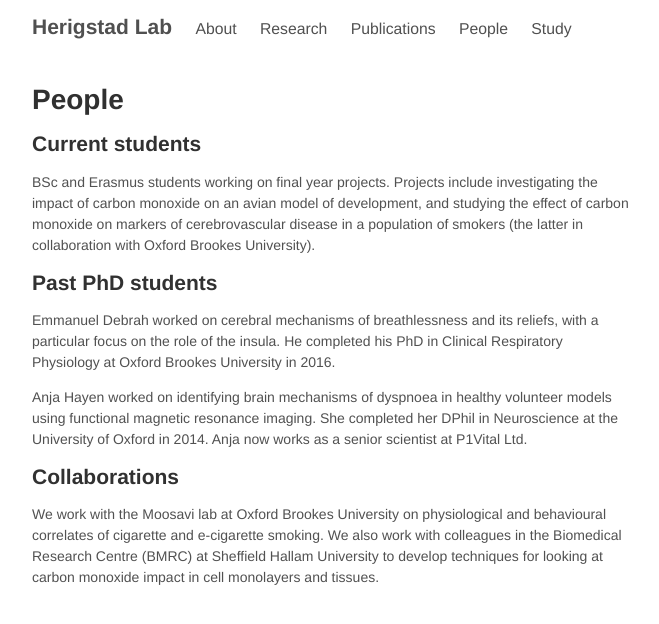
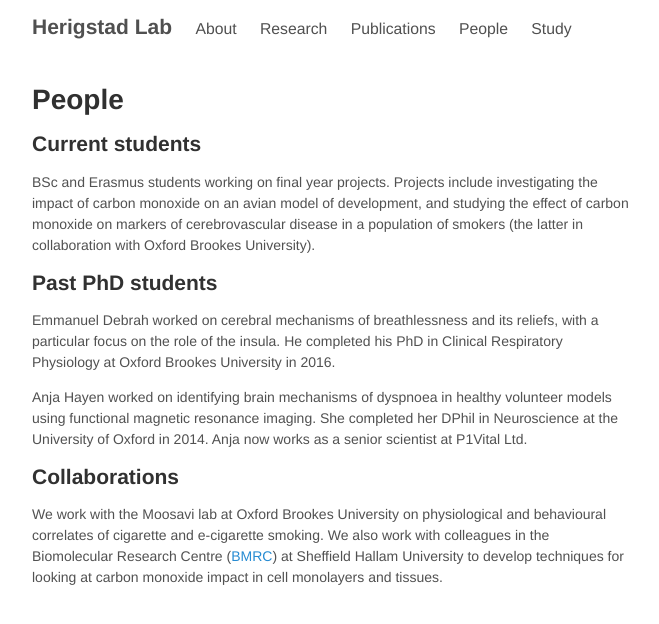
Before and after one commit to mariherigstad/mariherigstad.github.io, a Jekyll site: the page built from people.md, in a window 1280 px wide. Shown: the top 624 px of the page, without its empty margins (307-966 px from the left). Built offline with Jekyll 4.4.1, drawn with Linux system fonts in a browser that asks for light colours.

Commit message:
Update people.md

```diff
--- a/people.md
+++ b/people.md
@@ -12,4 +12,4 @@ Emmanuel Debrah worked on cerebral mechanisms of breathlessness and its reliefs,
 Anja Hayen worked on identifying brain mechanisms of dyspnoea in healthy volunteer models using functional magnetic resonance imaging. She completed her DPhil in Neuroscience at the University of Oxford in 2014. Anja now works as a senior scientist at P1Vital Ltd.
 
 ## Collaborations
-We work with the Moosavi lab at Oxford Brookes University on physiological and behavioural correlates of cigarette and e-cigarette smoking. We also work with colleagues in the Biomedical Research Centre (BMRC) at Sheffield Hallam University to develop techniques for looking at carbon monoxide impact in cell monolayers and tissues.
+We work with the Moosavi lab at Oxford Brookes University on physiological and behavioural correlates of cigarette and e-cigarette smoking. We also work with colleagues in the Biomolecular Research Centre (<a href="https://www.shu.ac.uk/research/specialisms/biomolecular-sciences-research-centre">BMRC</a>) at Sheffield Hallam University to develop techniques for looking at carbon monoxide impact in cell monolayers and tissues.
```
